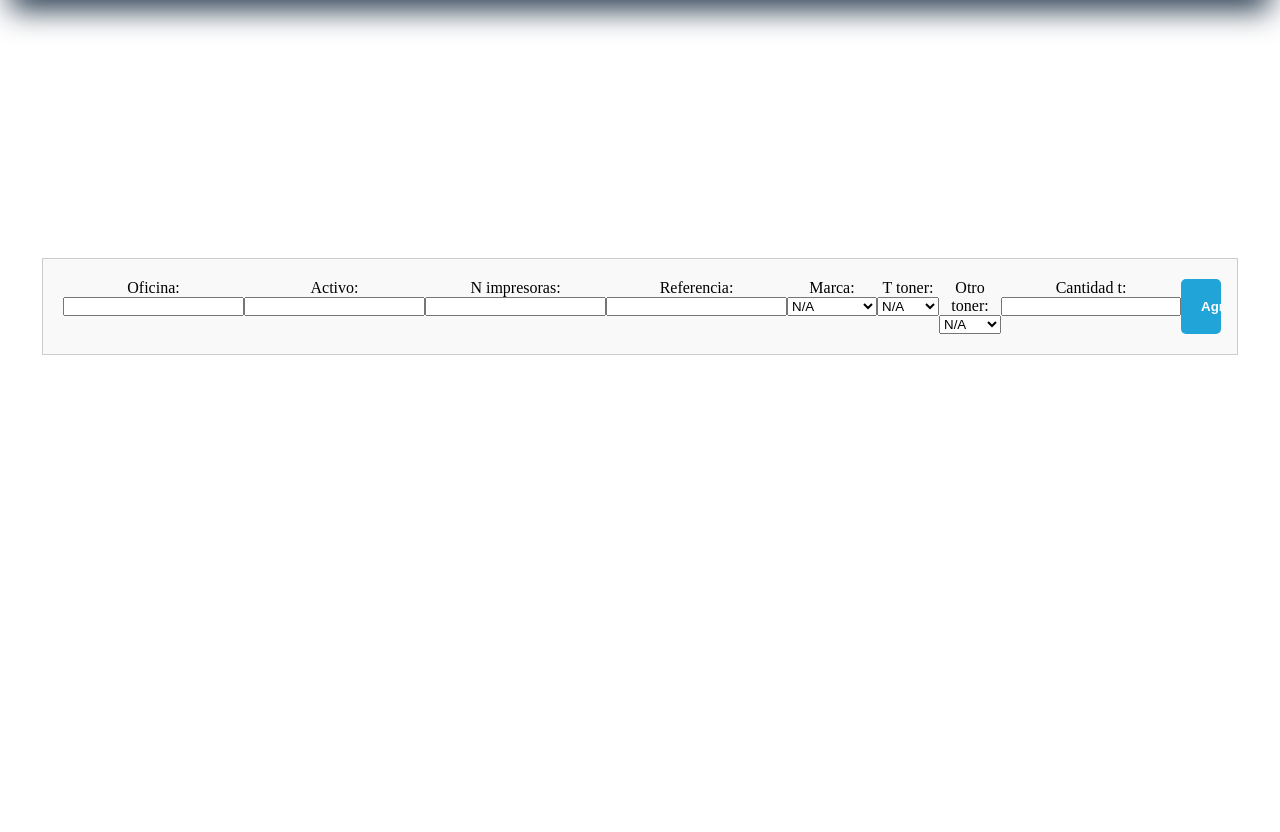
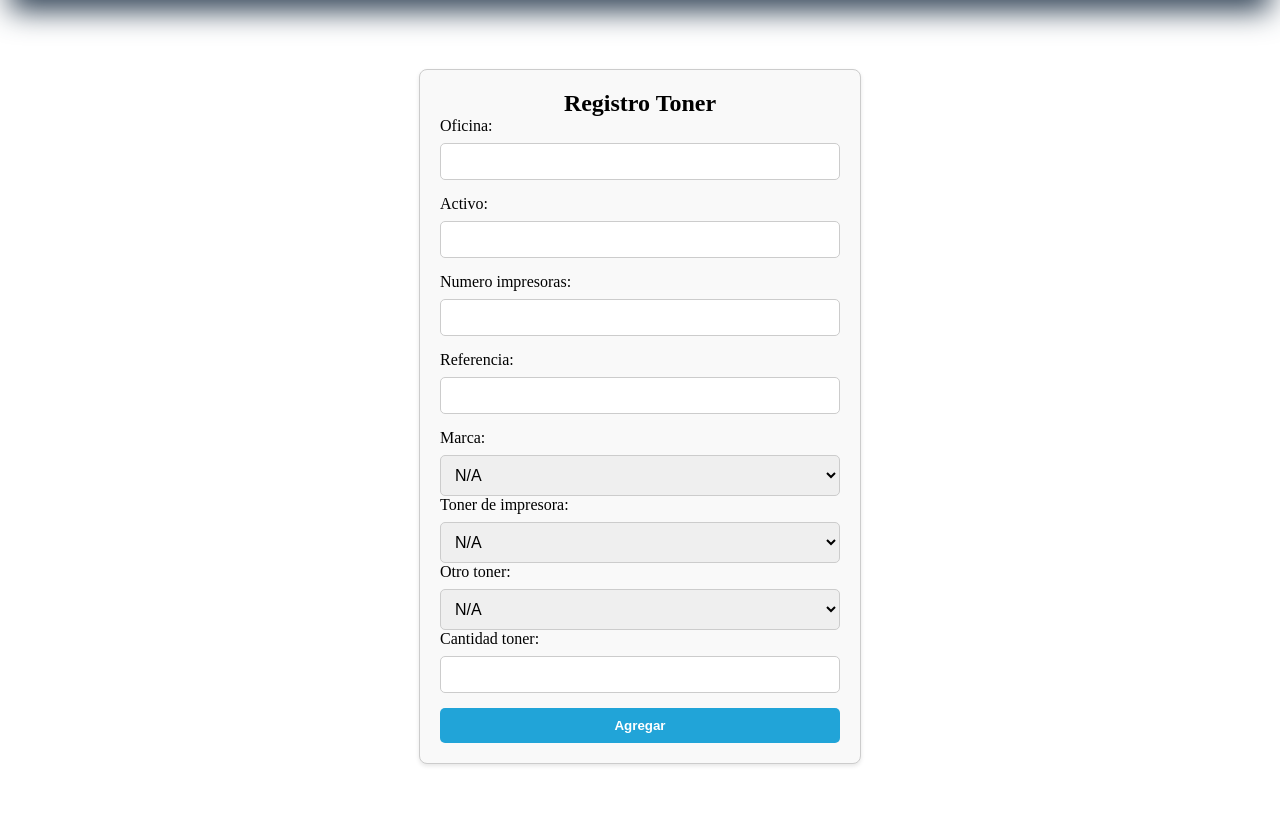
Before and after one commit to JamesLozano1/Control-Tonners, a Django app: page /Tabla_Impresoras_OFC/ in a window 1280 px wide. Shown: the part 58-890 px from the top of the page. Before the commit the page ends 413 px from the top, so only its background shows below. Run offline with Django 5.2, Linux system fonts and the light colour scheme.

Commit message:
Actualización 1.4.2

```diff
--- a/Datos/models.py
+++ b/Datos/models.py
@@ -84,12 +84,12 @@ class Tabla_T_Toners(models.Model):
 
     oficina = models.CharField(max_length=50)
     activo = models.CharField(max_length=30)
-    n_impresoras = models.PositiveIntegerField()
+    numero_impresoras = models.PositiveIntegerField()
     referencia = models.CharField(max_length=100)
     marca = models.CharField(max_length=7, choices=MARCA_I, default='N/A')
-    t_toner = models.CharField(max_length=5, choices=T_TONER, default='N/A')
+    toner_de_impresora = models.CharField(max_length=5, choices=T_TONER, default='N/A')
     otro_toner = models.CharField(max_length=5, choices=T_TONER, default='N/A')
-    cantidad_t = models.PositiveBigIntegerField()
+    cantidad_toner = models.PositiveBigIntegerField()
 
     def __str__(self) -> str:
         return f"{self.oficina} {self.marca}"
--- a/Datos/templates/Tablas/añadir_oficina.html
+++ b/Datos/templates/Tablas/añadir_oficina.html
@@ -4,51 +4,82 @@
 {% load static %}
 
 <title>Registro Toner</title>
-<br>
-<br>
-<br>
-<br>
-<br>
-<br>
-<br>
-<br>
-<br>
-<br>
-<br>
-<br>
-<center>
-    <form method="post" enctype="multipart/form-data">
-        {% csrf_token %}
-        {{ form.as_p }}
-        <br>
-        <button type="submit" class="btn">Agregar</button>
-    </form>
-</center>
+
 <style>
+    .form-container {
+        display: flex;
+        justify-content: center;
+        align-items: center;
+        height: 100vh;
+    }
+
+    label {
+        display: block;
+        margin-bottom: 8px;
+    }
+
+    select {
+        width: 100%;
+        padding: 10px;
+        border: 1px solid #ccc;
+        border-radius: 5px;
+        box-sizing: border-box;
+        font-size: 16px;
+
+    }
+
+    option {
+        padding: 10px;
+    }
+
     form {
-        display: flex;
-        margin: 10px;
+        width: 50vh;
         padding: 20px;
         border: 1px solid #ccc;
         background-color: #f9f9f9;
-        justify-content: space-evenly;
-
+        border-radius: 8px;
+        box-shadow: 0 2px 4px rgba(0, 0, 0, 0.1);
     }
 
-    .btn {
+    form label {
+        display: block;
+        margin-bottom: 8px;
+    }
+
+    form input[type="text"],
+    form input[type="number"] {
+        width: 100%;
+        padding: 10px;
+        margin-bottom: 15px;
+        border: 1px solid #ccc;
+        border-radius: 5px;
+        box-sizing: border-box;
+    }
+
+    form button {
         background-color: #21a4d8;
         color: #fff;
         padding: 10px 20px;
         border: none;
         cursor: pointer;
         border-radius: 5px;
+        width: 100%;
     }
 
-    .btn:hover {
+    form button:hover {
         background-color: #0056b3;
     }
-
 </style>
 
+<div class="form-container">
+    <form method="post" enctype="multipart/form-data">
+        {% csrf_token %}
+        <h2 style="text-align: center;">Registro Toner</h2>
+
+        {{ form.as_p }}
+
+        <button type="submit">Agregar</button>
+    </form>
+</div>
 
 {% endblock %}
--- a/Datos/templates/layouts/base.html
+++ b/Datos/templates/layouts/base.html
@@ -20,9 +20,9 @@
 
         </ul>
     </nav>
-    <div style="padding: 2rem;">
-        {% block content %}
-        {% endblock %}
+    <div style="padding: 1rem;">
+            {% block content %}
+            {% endblock %}
     </div>
 
     <style>
```
Also changed, not shown: Datos/templates/Tablas/tabla_OFP.html (+14 -14 lines), Datos/migrations/0008_delete_generar_reporte_and_more.py (added), Datos/migrations/0009_rename_t_toner_tabla_t_toners_toner_de_impresora.py (added), Datos/migrations/0010_rename_cantidad_t_tabla_t_toners_cantidad_toner.py (added), db.sqlite3.
